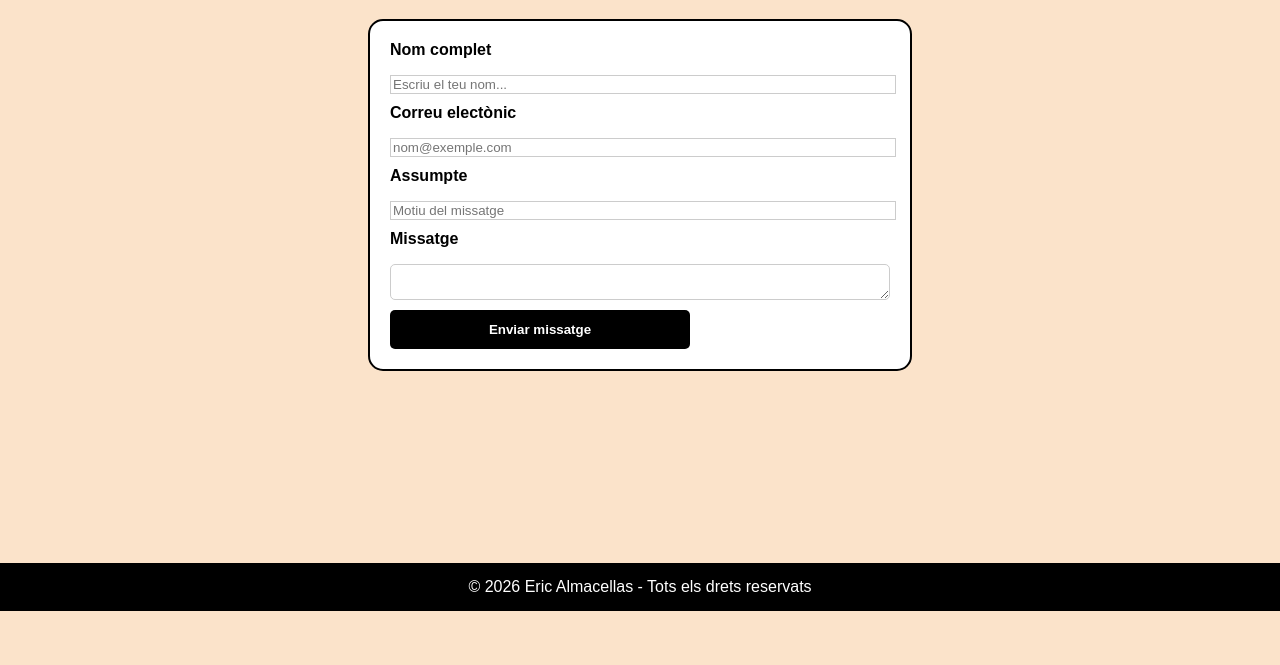
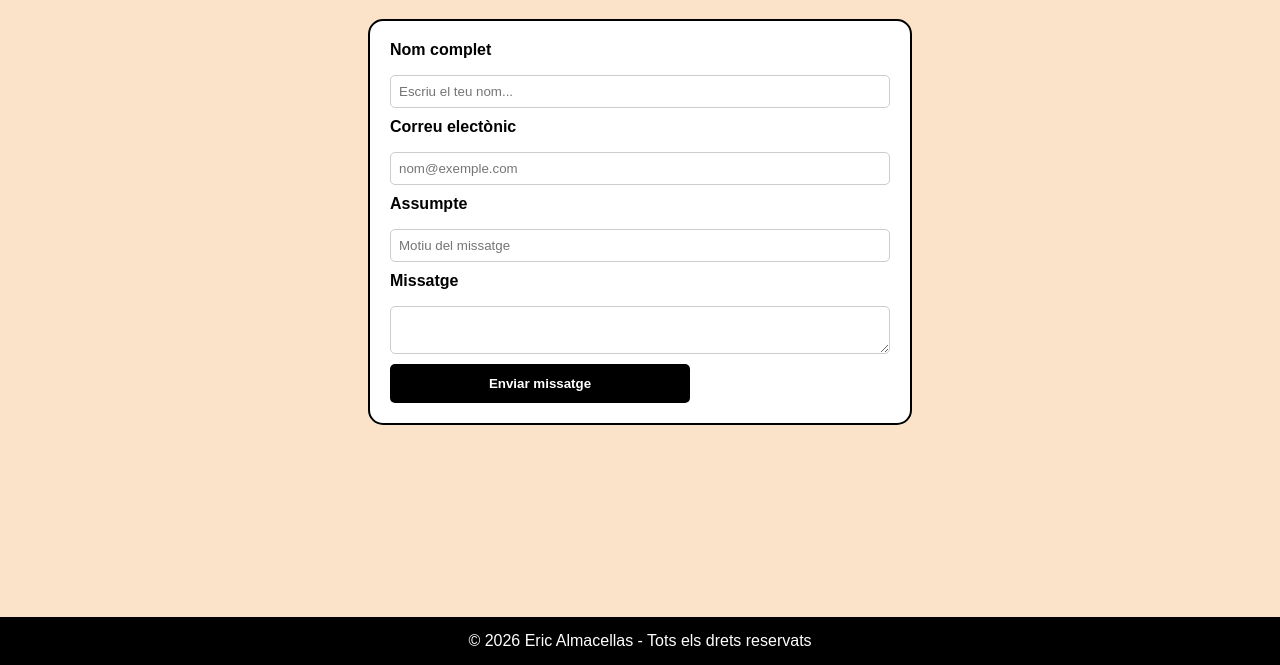
Before and after one commit to ericalmacellas46-max/El-meu-portafoli, a plain HTML site: page pages/Formulario.html in a window 1280 px wide. Shown: the part 137-802 px from the top of the page. Drawn offline with Linux system fonts and the light colour scheme.

Commit message:
Update style.css

```diff
--- a/css/style.css
+++ b/css/style.css
@@ -217,3 +217,14 @@ button {
 button:hover {
   background-color: black;
 }
+
+input, textarea {
+    padding: 8px;
+    border-radius: 5px;
+    box-sizing: border-box;
+}
+
+input:focus, textarea:focus {
+    outline: none;
+    border-color: #000;
+}
```
